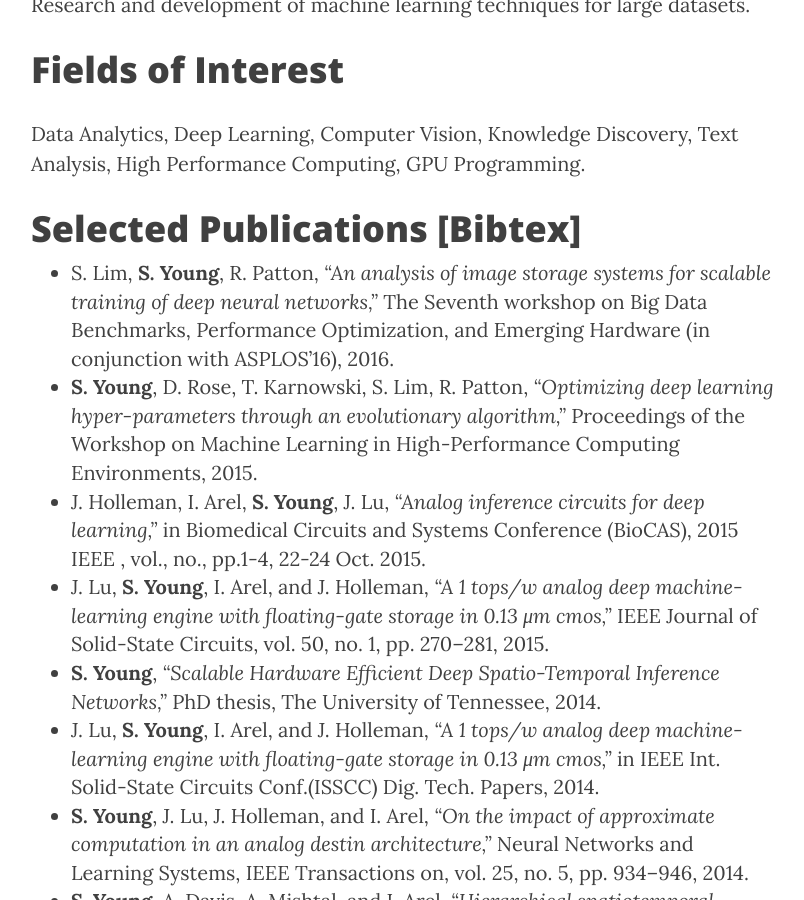
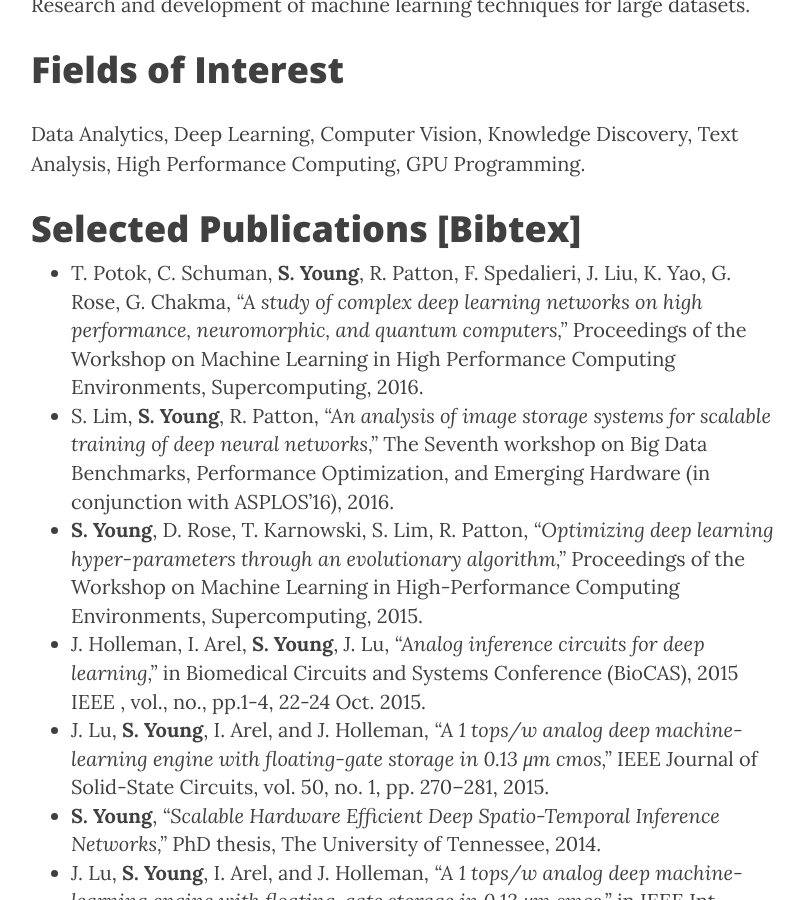
Before and after one commit to stevenryoung/stevenryoung.github.io, a Jekyll site: the page built from cv.md, in a window 1280 px wide and 900 px high, scrolled down 606 px. Shown: the whole window, without its empty margins (234-1038 px from the left). Built offline with Jekyll 4.4.1, drawn with Linux system fonts in a browser that asks for light colours; nearby versions of some CDN libraries.

Commit message:
Update cv.md

```diff
--- a/cv.md
+++ b/cv.md
@@ -13,8 +13,9 @@ Data Analytics, Deep Learning, Computer Vision, Knowledge Discovery, Text Analys
 High Performance Computing, GPU Programming.
 
 # Selected Publications <a size="8" color="#0000EE" href="/content/citations.bib">[Bibtex]</a>
+* T. Potok, C. Schuman, **S. Young**, R. Patton, F. Spedalieri, J. Liu, K. Yao, G. Rose, G. Chakma, *"A study of complex deep learning networks on high performance, neuromorphic, and quantum computers,"* Proceedings of the Workshop on Machine Learning in High Performance Computing Environments, Supercomputing, 2016.
 * S. Lim, **S. Young**, R. Patton, *"An analysis of image storage systems for scalable training of deep neural networks,"* The Seventh workshop on Big Data Benchmarks, Performance Optimization, and Emerging Hardware (in conjunction with ASPLOS'16), 2016.
-* **S. Young**, D. Rose, T. Karnowski, S. Lim, R. Patton, *"Optimizing deep learning hyper-parameters through an evolutionary algorithm,"* Proceedings of the Workshop on Machine Learning in High-Performance Computing Environments, 2015.
+* **S. Young**, D. Rose, T. Karnowski, S. Lim, R. Patton, *"Optimizing deep learning hyper-parameters through an evolutionary algorithm,"* Proceedings of the Workshop on Machine Learning in High-Performance Computing Environments, Supercomputing, 2015.
 * J. Holleman, I. Arel, **S. Young**, J. Lu, *"Analog inference circuits for deep learning,"* in Biomedical Circuits and Systems Conference (BioCAS), 2015 IEEE , vol., no., pp.1-4, 22-24 Oct. 2015.
 * J. Lu, **S. Young**, I. Arel, and J. Holleman, *“A 1 tops/w analog deep machine-learning engine with floating-gate storage in 0.13 μm cmos,”* IEEE Journal of Solid-State Circuits, vol. 50, no. 1, pp. 270--281, 2015.
 * **S. Young**, *"Scalable Hardware Efficient Deep Spatio-Temporal Inference Networks,"* PhD thesis, The University of Tennessee, 2014.
```
